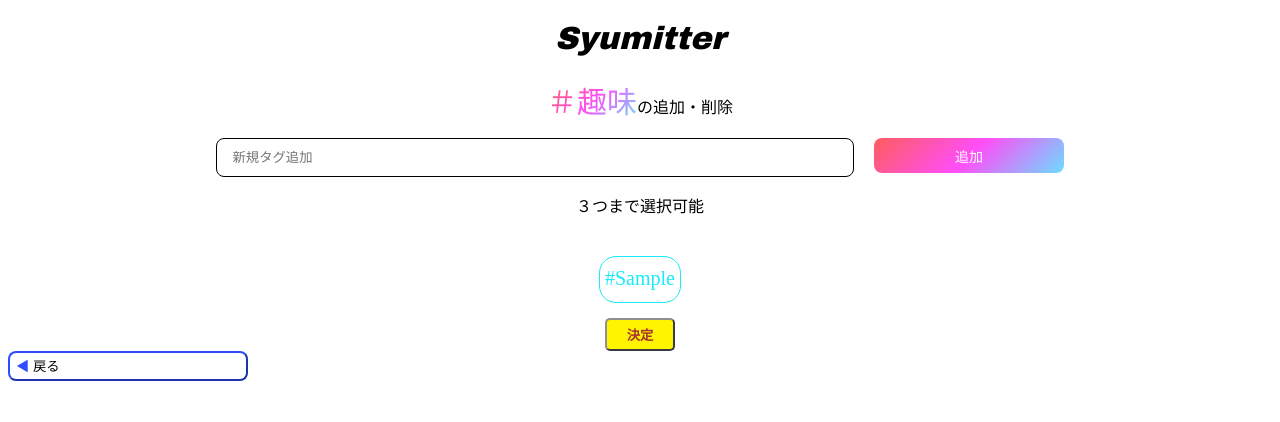
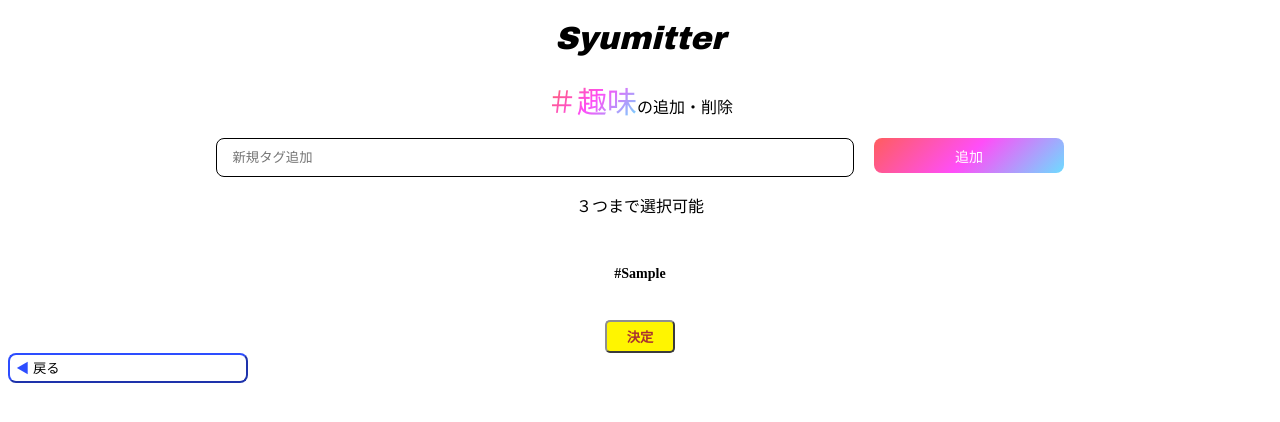
Before and after one commit to sachi1048/Syumitter, a PHP site: page /tag_sentaku.php in a window 1280 px wide; the page is wider, and only the part inside the window is pictured. Shown: the top 422 px of that part. Run offline with PHP 8.4, Linux system fonts and the light colour scheme; tables that the repository leaves empty or names only in its code hold one stand-in row (values such as "Sample post").

Commit message:
趣味タグ選択

```diff
--- a/USER/CSS/checkbox.css
+++ b/USER/CSS/checkbox.css
@@ -1,13 +1,14 @@
 .selectable {
+    width:27%;
+    overflow:scroll;
     display: inline-block; /* ラベルをインラインブロックにする */
     height:15px;
     padding: 10px 5px 20px 5px; /* ラベルの内側の余白を設定 */
     margin: 5px; /* ラベルの外側の余白を設定 */
-    border: 1px solid #18EBF9; /* ラベルの枠線を透明に設定 */
     cursor: pointer; /* ポインタカーソルを表示 */
     border-radius:17px;
-    font-size:20px;
-    color:#18EBF9;
+    font-size:14px;
+    font-weight:bold;
     background-color:#ffffff;
 }
 label.selectable:hover{
--- a/USER/tag_sentaku.php
+++ b/USER/tag_sentaku.php
@@ -4,16 +4,12 @@
     $pdo = new PDO($connect, USER, PASS);
     if ($_SERVER['REQUEST_METHOD'] === 'POST') {
         if (isset($_POST['tagmei'])) {
-            // AIをつけ忘れたので主キーに要素数＋１をつける
-            $sql = $pdo->query('SELECT * FROM Tag');
-            $rowC = $sql->rowCount();
-            $rowC = $rowC + 1;
-            // 要素数＋１とタグ名をタグテーブルに追加する
-            $ssl = $pdo->prepare('INSERT INTO Tag VALUES(?, ?)');
-            $ssl->execute([$rowC, $_POST['tagmei']]);
+            $num1 = random_int(0,255);
+            $num2 = random_int(0,255);
+            $num3 = random_int(0,255);
+            $ssl = $pdo->prepare('INSERT INTO Tag VALUES(null, ?,?,?,?)');
+            $ssl->execute([$_POST['tagmei'],$num1,$num2,$num3]);
             $_SESSION['message'] = '趣味タグを追加しました';
-            header('Location: ' . $_SERVER['PHP_SELF']);
-            exit;
         }
     }
 
@@ -86,7 +82,7 @@
     <div id="notification"><?php echo htmlspecialchars($message, ENT_QUOTES, 'UTF-8'); ?></div>
     <!-- 趣味タグの追加 -->
     <form action="" method="post">
-        <input class="tag_inp" type="text" name="tagmei" placeholder="　新規タグ追加" required>
+        <input class="tag_inp" type="text" name="tagmei" maxlength="13" placeholder="　新規タグ追加" required>
         <button class="nizibutton" type="submit">追加</button>
         <p>３つまで選択可能</p>
     </form><br>
@@ -98,7 +94,7 @@
                $count = 1;
                foreach ($sql as $row) {
                     echo '<input type="checkbox" id="option', $count, '" name="selectedOptions[]" value="', $row['tag_id'], '">';
-                    echo '<label for="option', $count, '" class="selectable">#', $row['tag_mei'], '</label>';
+                    echo '<label for="option', $count, '" style="border:1.2px solid rgb(',$row['tag_color1'],',',$row['tag_color2'],',',$row['tag_color3'],'); color:rgb(',$row['tag_color1'],',',$row['tag_color2'],',',$row['tag_color3'],');" class="selectable">#', $row['tag_mei'], '</label>';
                     if($count%3 == 0){
                         echo '<br>';
                     }
```
